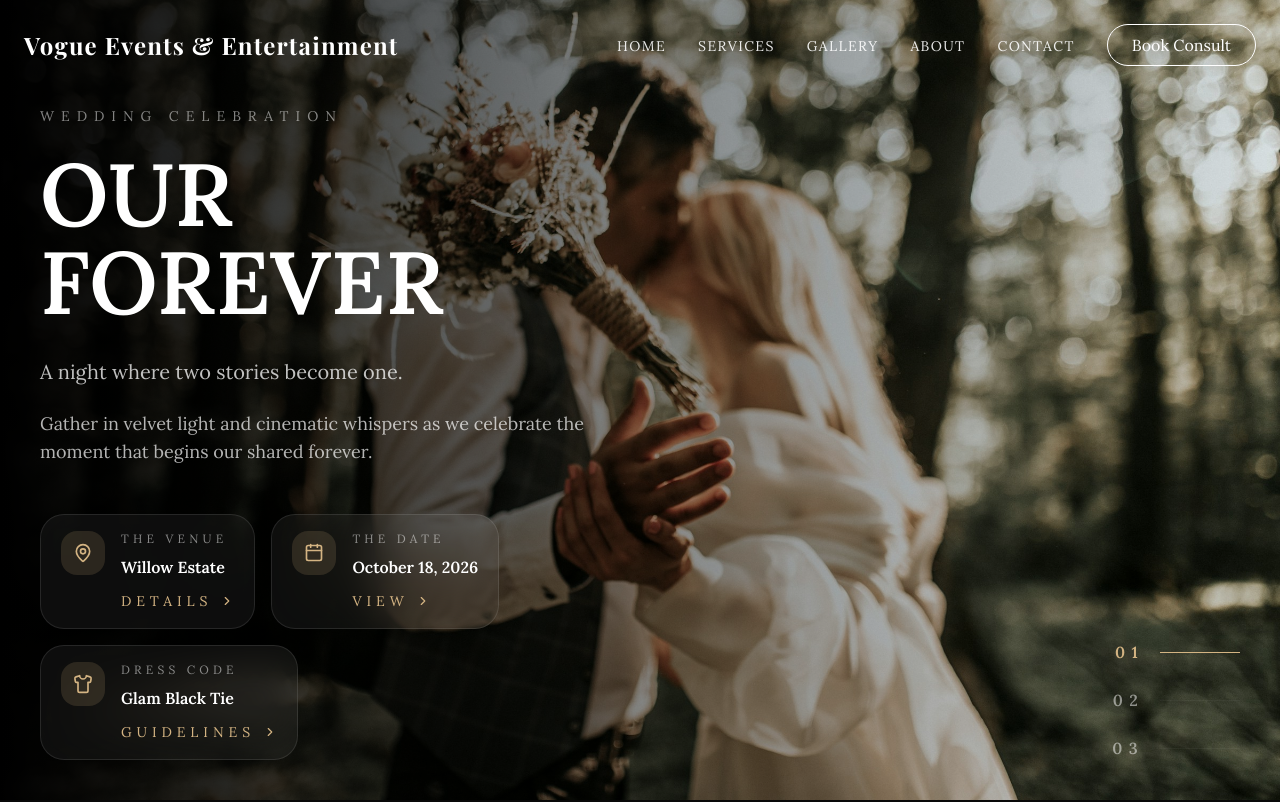
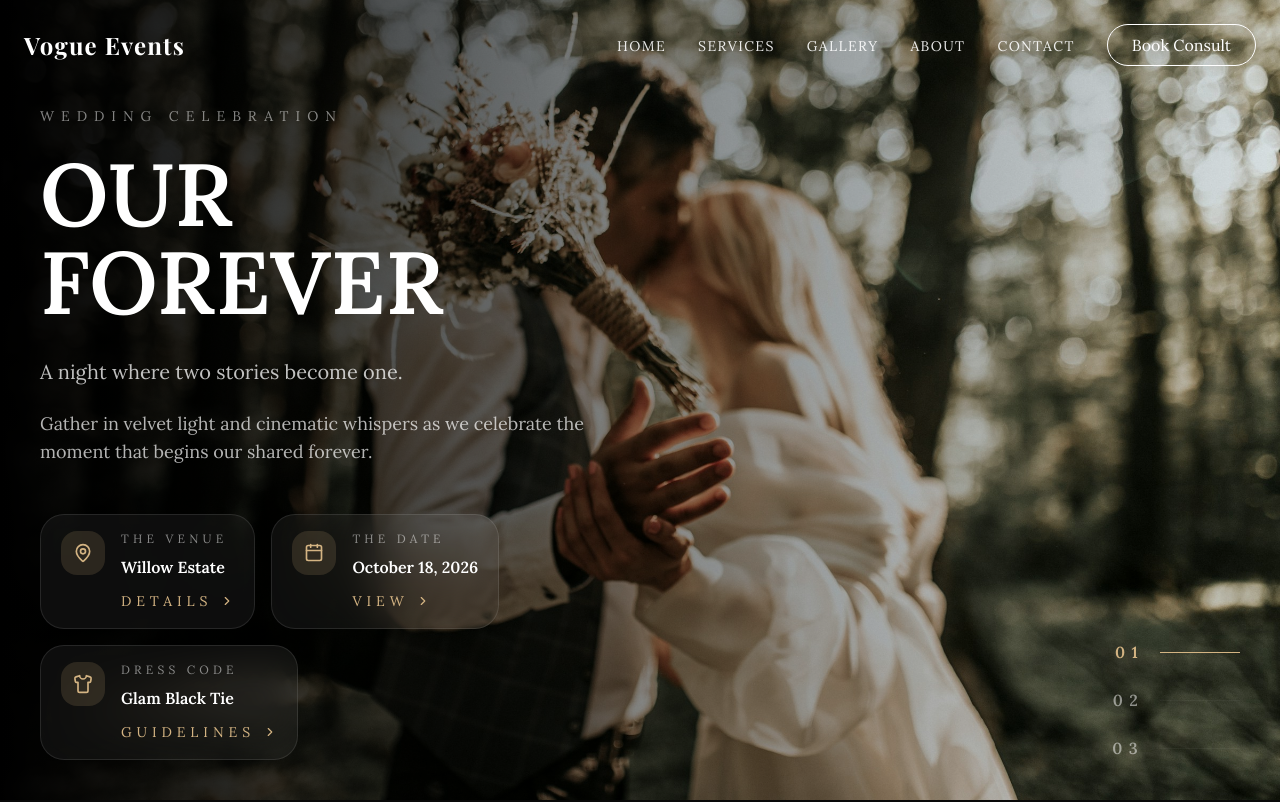
Before and after one commit to abysbyte/event-wedding-platform, a Next.js app: page / in a window 1280 px wide. Shown: the top 802 px of the page. Built offline with nearby package versions, Linux system fonts and the light colour scheme; a web font is replaced by a local one.

Commit message:
adding team member

```diff
--- a/src/components/Navbar.tsx
+++ b/src/components/Navbar.tsx
@@ -40,7 +40,7 @@ export function Navbar() {
             className={`text-2xl font-bold font-[family-name:var(--font-playfair)] tracking-wider ${isScrolled ? "text-primary" : "text-white"
               }`}
           >
-            Vogue Events & Entertainment
+            Vogue Events
           </motion.div>
         </Link>
 
```
